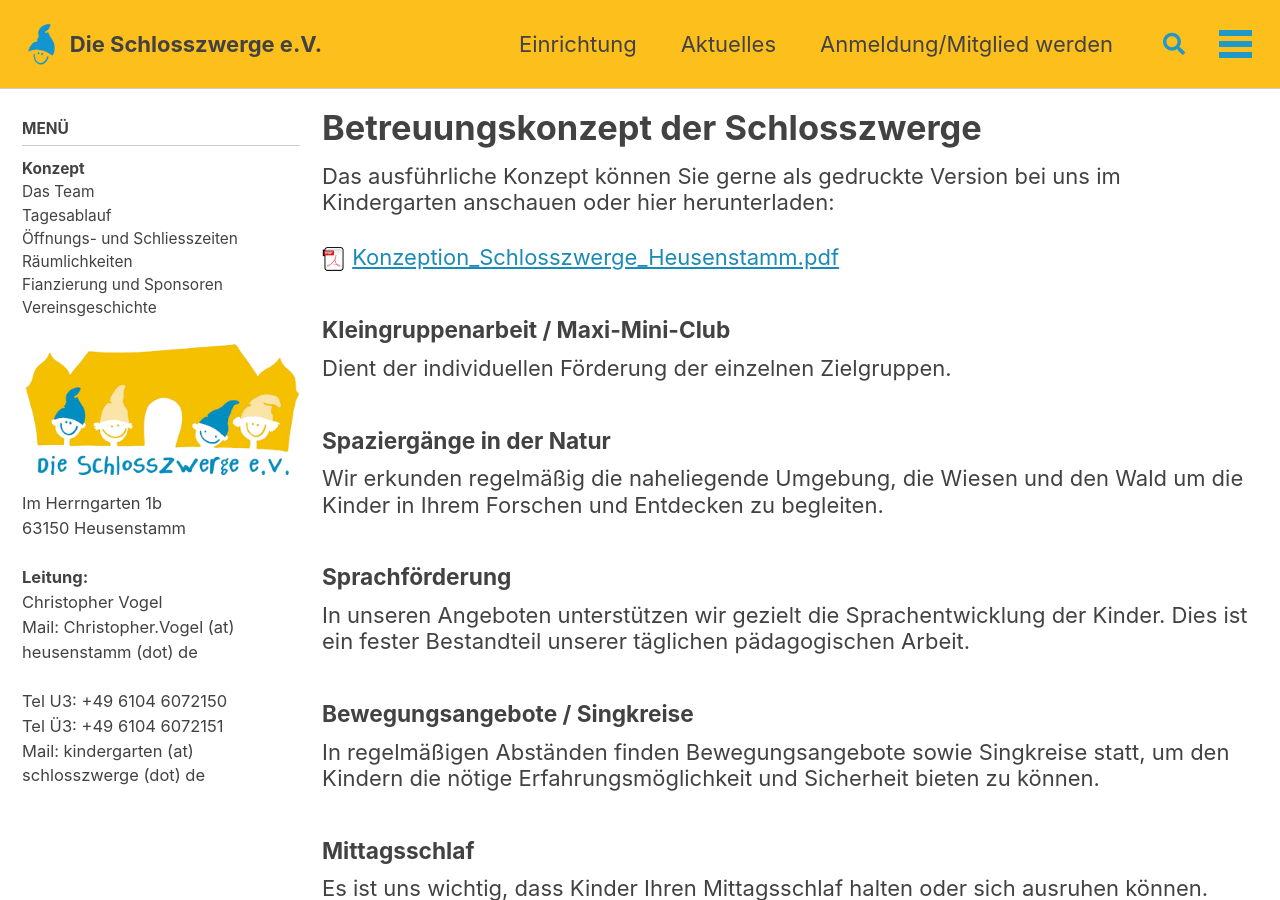
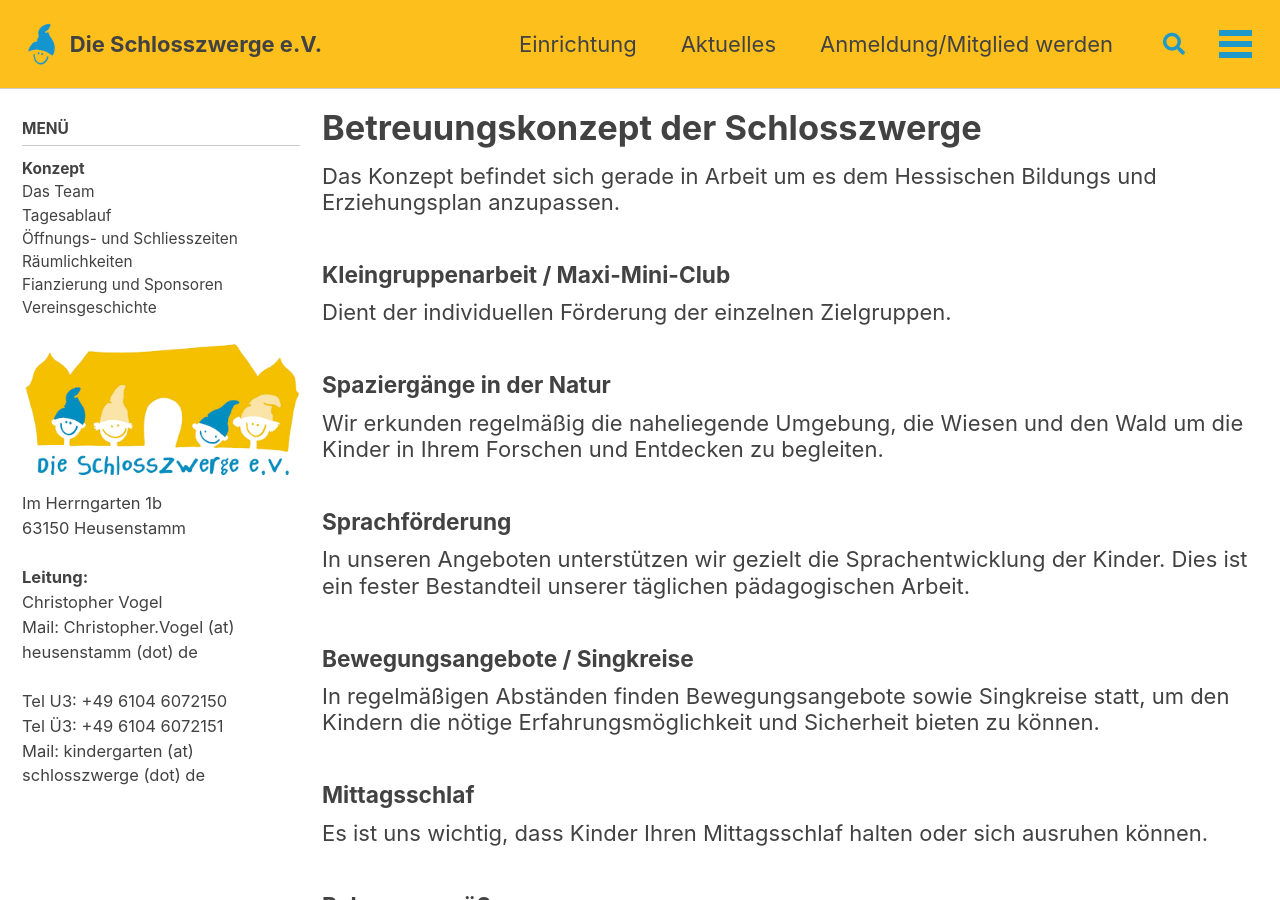
Before and after one commit to schlosszwerge/schlosszwerge.github.io, a Jekyll site: the page built from _pages/konzept.md, in a window 1280 px wide and 900 px high. Built offline with Jekyll 4.4.1, drawn with Linux system fonts in a browser that asks for light colours; cached includes are drawn as plain includes.

Commit message:
konzept.md aktualisieren

```diff
--- a/_pages/konzept.md
+++ b/_pages/konzept.md
@@ -5,9 +5,7 @@
 sidebar:
   nav: "sidebar_einrichtung"
 ---
-Das ausführliche Konzept können Sie gerne als gedruckte Version bei uns im Kindergarten anschauen oder hier herunterladen:
-
-![PDF](/assets/images/social_icons/pdf.png) [Konzeption_Schlosszwerge_Heusenstamm.pdf](/assets/pdf/Konzeption_Schlosszwerge_Heusenstamm.pdf)
+Das Konzept befindet sich gerade in Arbeit um es dem Hessischen Bildungs und Erziehungsplan anzupassen.
 
 ##### Kleingruppenarbeit / Maxi-Mini-Club
 Dient der individuellen Förderung der einzelnen Zielgruppen.
```
